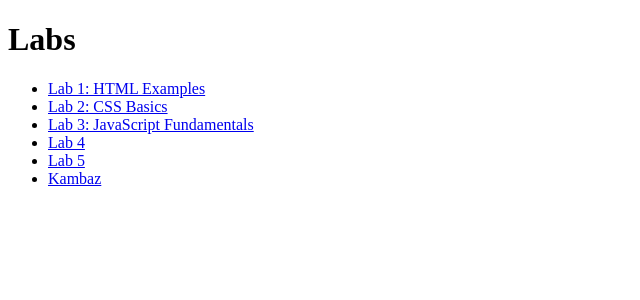
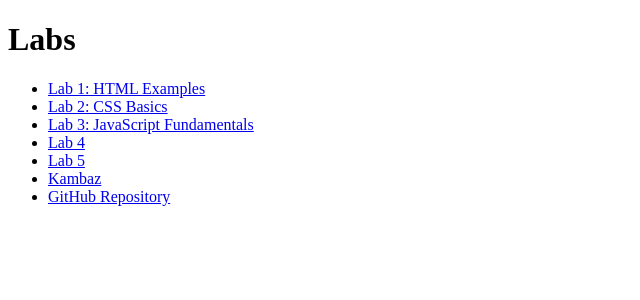
Before and after one commit to sesha-2k3/webdev-client, a Next.js app: page /labs in a window 1280 px wide. Shown: the top 300 px of the page, without its empty margins (0-640 px from the left). Built offline with nearby package versions, Linux system fonts and the light colour scheme.

Commit message:
a2 CSS and Tailwind

```diff
--- a/app/labs/page.tsx
+++ b/app/labs/page.tsx
@@ -27,6 +27,16 @@ export default function Labs() {
             Kambaz
           </Link>
         </li>
+        <li>
+          <a
+            href="https://github.com/sesha-2k3/webdev-client"
+            id="wd-github"
+            target="_blank"
+            rel="noreferrer"
+          >
+            GitHub Repository
+          </a>
+        </li>
       </ul>
     </div>
   );
```
